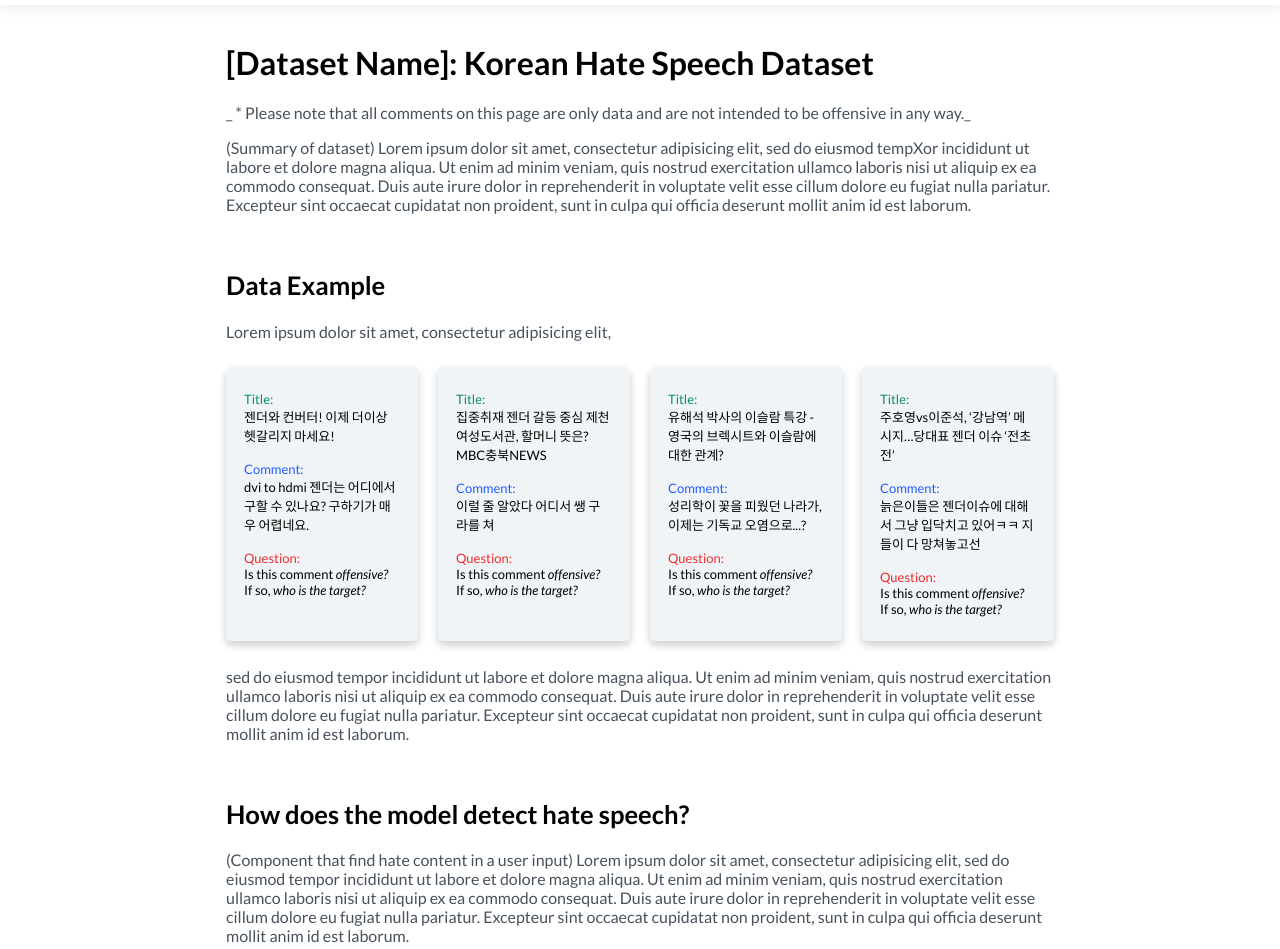
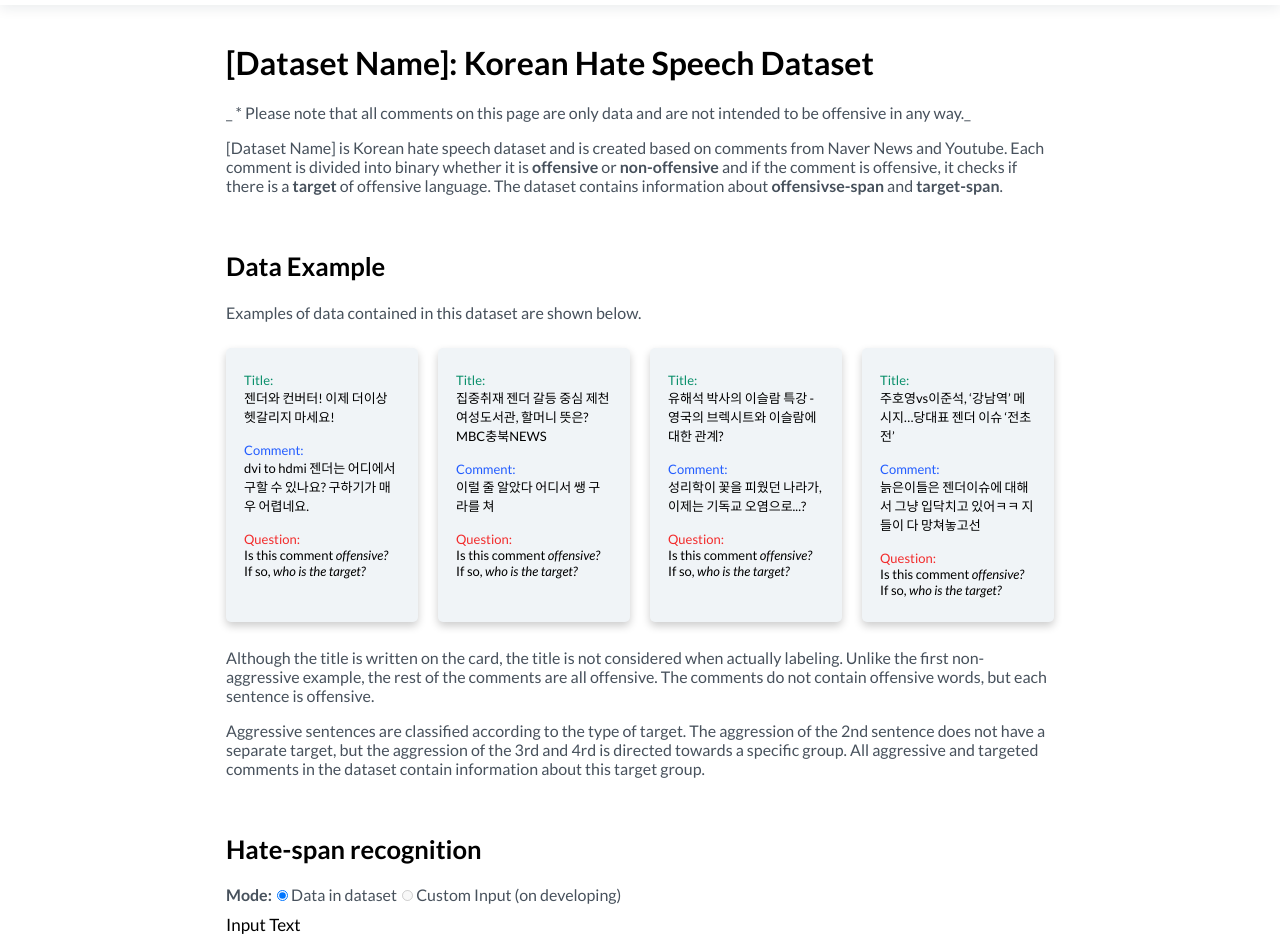
Before and after one commit to uilab-github/demos, a Next.js app: page /demo/Korean-Hate-Speech-Dataset in a window 1280 px wide. Shown: the part 80-1029 px from the top of the page. Built offline with nearby package versions, Linux system fonts and the light colour scheme.

Commit message:
Add text in Hatespeech dataset page

```diff
--- a/component/HateSpanRecognition.module.css
+++ b/component/HateSpanRecognition.module.css
@@ -1,3 +1,7 @@
+.radioTag {
+  margin-bottom: 5px;
+}
+
 .inputTitle {
   margin-top: 5px;
   margin-bottom: 5px;
--- a/component/RatioTag.module.css
+++ b/component/RadioTag.module.css
@@ -18,7 +18,8 @@
 
 .optionList {
   display: flex;
+  flex-direction: row;
   align-items: center;
-  justify-content: center;
+  flex-wrap: wrap;
   margin-bottom: 5px;
 }
--- a/component/RadioTag.tsx
+++ b/component/RadioTag.tsx
@@ -1,5 +1,5 @@
 import React from 'react';
-import classes from './RatioTag.module.css';
+import classes from './RadioTag.module.css';
 import { v4 as uuidv4 } from 'uuid';
 
 type TRadioOption = {
--- a/post/KoreanHateSpeechDatasetDemo.mdx
+++ b/post/KoreanHateSpeechDatasetDemo.mdx
@@ -15,28 +15,21 @@ import HateSpanRecognition from '../component/HateSpanRecognition.tsx';
 
 _ \* Please note that all comments on this page are only data and are not intended to be offensive in any way._
 
-(Summary of dataset) Lorem ipsum dolor sit amet, consectetur adipisicing elit, sed
-do eiusmod tempXor incididunt ut labore et dolore magna aliqua. Ut enim ad minim veniam,
-quis nostrud exercitation ullamco laboris nisi ut aliquip ex ea commodo consequat.
-Duis aute irure dolor in reprehenderit in voluptate velit esse cillum dolore eu fugiat
-nulla pariatur. Excepteur sint occaecat cupidatat non proident, sunt in culpa qui
-officia deserunt mollit anim id est laborum.
+\[Dataset Name\] is Korean hate speech dataset and is created based on comments from Naver News and Youtube.
+Each comment is divided into binary whether it is **offensive** or **non-offensive** and if the comment is offensive, it checks if there is a **target** of offensive language.
+The dataset contains information about **offensivse-span** and **target-span**.
 
 <br />
 
 ## Data Example
 
-Lorem ipsum dolor sit amet, consectetur adipisicing elit,
+Examples of data contained in this dataset are shown below.
 
 <CardView />
 
-sed do eiusmod tempor incididunt ut labore et dolore magna aliqua. Ut enim ad minim veniam, quis nostrud exercitation ullamco laboris nisi ut aliquip ex ea commodo consequat. Duis aute irure dolor in reprehenderit in voluptate velit esse cillum dolore eu fugiat nulla pariatur. Excepteur sint occaecat cupidatat non proident, sunt in culpa qui officia deserunt mollit anim id est laborum.
+Although the title is written on the card, the title is not considered when actually labeling. Unlike the first non-aggressive example, the rest of the comments are all offensive. The comments do not contain offensive words, but each sentence is offensive.
 
-<br />
-
-## How does the model detect hate speech?
-
-(Component that find hate content in a user input) Lorem ipsum dolor sit amet, consectetur adipisicing elit, sed do eiusmod tempor incididunt ut labore et dolore magna aliqua. Ut enim ad minim veniam, quis nostrud exercitation ullamco laboris nisi ut aliquip ex ea commodo consequat. Duis aute irure dolor in reprehenderit in voluptate velit esse cillum dolore eu fugiat nulla pariatur. Excepteur sint occaecat cupidatat non proident, sunt in culpa qui officia deserunt mollit anim id est laborum.
+Aggressive sentences are classified according to the type of target. The aggression of the 2nd sentence does not have a separate target, but the aggression of the 3rd and 4rd is directed towards a specific group. All aggressive and targeted comments in the dataset contain information about this target group.
 
 <br />
 
@@ -46,8 +39,8 @@ sed do eiusmod tempor incididunt ut labore et dolore magna aliqua. Ut enim ad mi
 
 <br />
 
-## Dataset specification
+## Statistics
 
-(Spec of dataset) Lorem ipsum dolor sit amet, consectetur adipisicing elit, sed do eiusmod tempor incididunt ut labore et dolore magna aliqua. Ut enim ad minim veniam, quis nostrud exercitation ullamco laboris nisi ut aliquip ex ea commodo consequat. Duis aute irure dolor in reprehenderit in voluptate velit esse cillum dolore eu fugiat nulla pariatur. Excepteur sint occaecat cupidatat non proident, sunt in culpa qui officia deserunt mollit anim id est laborum.
+(Statistics of data)
 
 <br />
```
